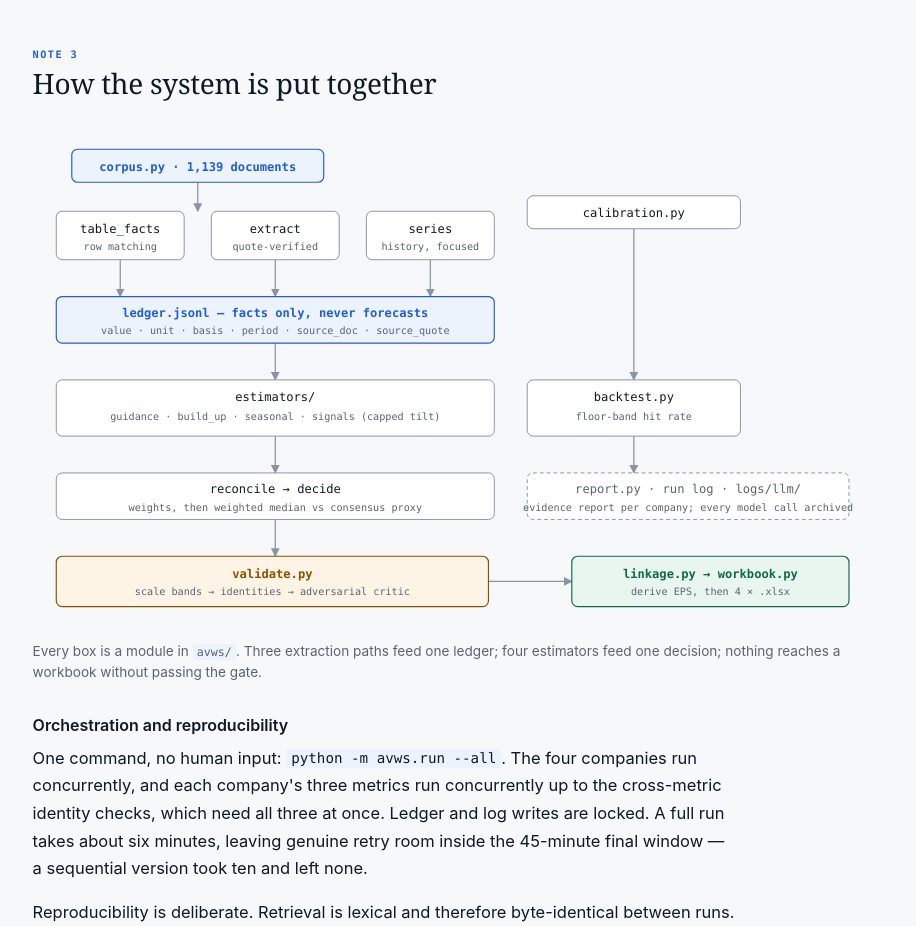
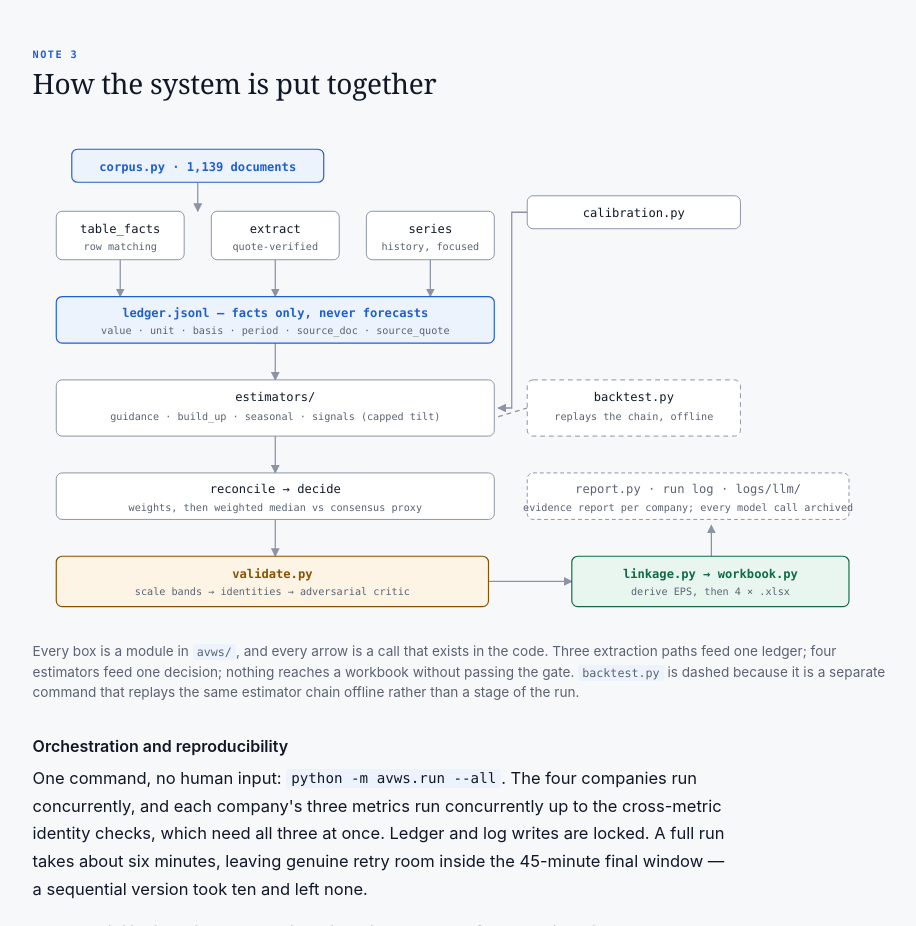
Before and after one commit to aswin-giridhar/justash-agents-vs-wall-street, a website: page architecture/index.html in a window 1280 px wide. Shown: the part 2293-3219 px from the top of the page, without its empty margins (181-1097 px from the left). Drawn offline with Linux system fonts and the light colour scheme.

Commit message:
fix: the architecture diagram drew two edges that do not exist in the code
Rendering the page revealed arrows from calibration.py to backtest.py and from
backtest.py to report.py. Neither call exists. Calibration supplies the measured
guidance residual to the estimators; backtest is a separate command that replays
the chain offline; the report and logs are written by the run after the gate.

Diagram accuracy is ten points and JUDGING.md says judges check the diagram
against the code, so a fabricated edge is exactly what that check catches.
backtest.py is now dashed to show it is not a stage of the run.

```diff
--- a/architecture/index.html
+++ b/architecture/index.html
@@ -269,9 +269,16 @@ completely different information states, and one uniform prompt across all four
     <path d="M250 224 L250 262"/>
     <path d="M250 320 L250 358"/>
     <path d="M250 406 L250 444"/>
-    <path d="M620 106 L620 262"/>
-    <path d="M620 320 L620 358"/>
     <path d="M470 470 L556 470"/>
+    <!-- calibration supplies the measured guidance residual to the estimators -->
+    <path d="M510 89 L494 89 L494 291 L480 291"/>
+    <!-- the run writes its report and logs after the gate -->
+    <path d="M700 444 L700 412"/>
+  </g>
+  <!-- backtest is a separate command that REPLAYS the estimator chain; it is not a
+       stage of the run, so it is drawn dashed and bidirectional rather than inline -->
+  <g fill="none" stroke="#8b93a5" stroke-width="1.3" stroke-dasharray="5 4">
+    <path d="M480 300 L510 291"/>
   </g>
 
   <g font-family="ui-monospace,Menlo,Consolas,monospace" font-size="12.5">
@@ -308,9 +315,9 @@ completely different information states, and one uniform prompt across all four
     <rect x="510" y="72" width="220" height="34" rx="6" fill="#ffffff" stroke="#8b93a5"/>
     <text x="620" y="94" text-anchor="middle" fill="#101828">calibration.py</text>
 
-    <rect x="510" y="262" width="220" height="58" rx="6" fill="#ffffff" stroke="#8b93a5"/>
+    <rect x="510" y="262" width="220" height="58" rx="6" fill="#ffffff" stroke="#8b93a5" stroke-dasharray="5 4"/>
     <text x="620" y="284" text-anchor="middle" fill="#101828">backtest.py</text>
-    <text x="620" y="303" text-anchor="middle" fill="#5a6373" font-size="10.5">floor-band hit rate</text>
+    <text x="620" y="303" text-anchor="middle" fill="#5a6373" font-size="10.5">replays the chain, offline</text>
 
     <rect x="510" y="358" width="332" height="48" rx="6" fill="#ffffff" stroke="#8b93a5" stroke-dasharray="4 3"/>
     <text x="676" y="379" text-anchor="middle" fill="#5a6373">report.py · run log · logs/llm/</text>
@@ -321,8 +328,11 @@ completely different information states, and one uniform prompt across all four
     <text x="699" y="484" text-anchor="middle" fill="#5a6373" font-size="10.5">derive EPS, then 4 × .xlsx</text>
   </g>
 </svg>
-<figcaption>Every box is a module in <code>avws/</code>. Three extraction paths feed one ledger;
-four estimators feed one decision; nothing reaches a workbook without passing the gate.</figcaption>
+<figcaption>Every box is a module in <code>avws/</code>, and every arrow is a call that exists in
+the code. Three extraction paths feed one ledger; four estimators feed one decision; nothing
+reaches a workbook without passing the gate. <code>backtest.py</code> is dashed because it is a
+separate command that replays the same estimator chain offline rather than a stage of the
+run.</figcaption>
 </figure>
 
 <h3>Orchestration and reproducibility</h3>
```
